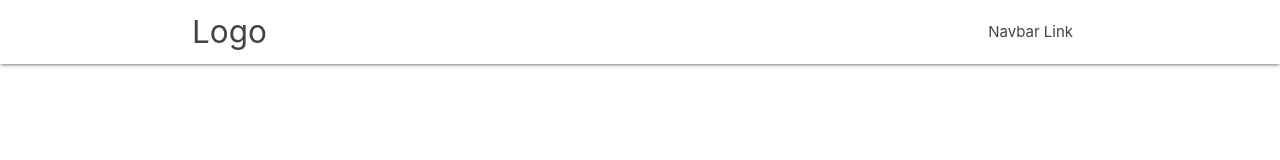
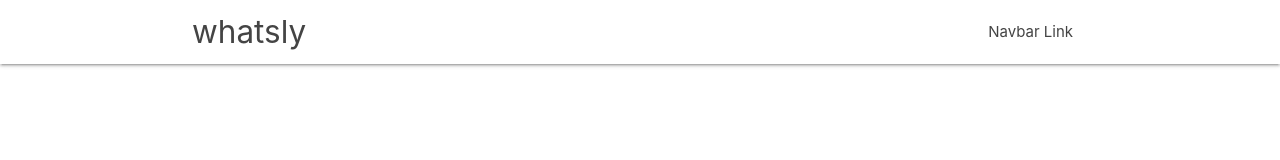
Before and after one commit to VNedu/test001, a plain HTML site: page header.html in a window 1280 px wide. Drawn offline with nearby package versions, Linux system fonts and the light colour scheme.

Commit message:
Update header.html

```diff
--- a/header.html
+++ b/header.html
@@ -13,7 +13,7 @@
   <header>
     <nav class="white" role="navigation">
       <div class="nav-wrapper container">
-        <a id="logo-container" href="#" class="brand-logo">Logo</a>
+        <a id="logo-container" href="#" class="brand-logo">whatsly</a>
         <ul class="right hide-on-med-and-down">
           <li><a href="#">Navbar Link</a></li>
         </ul>
```
